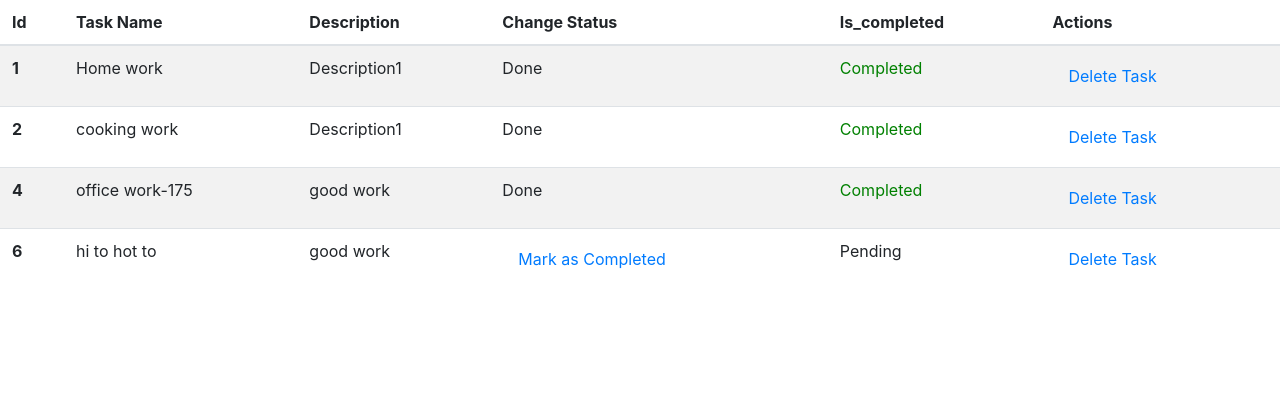
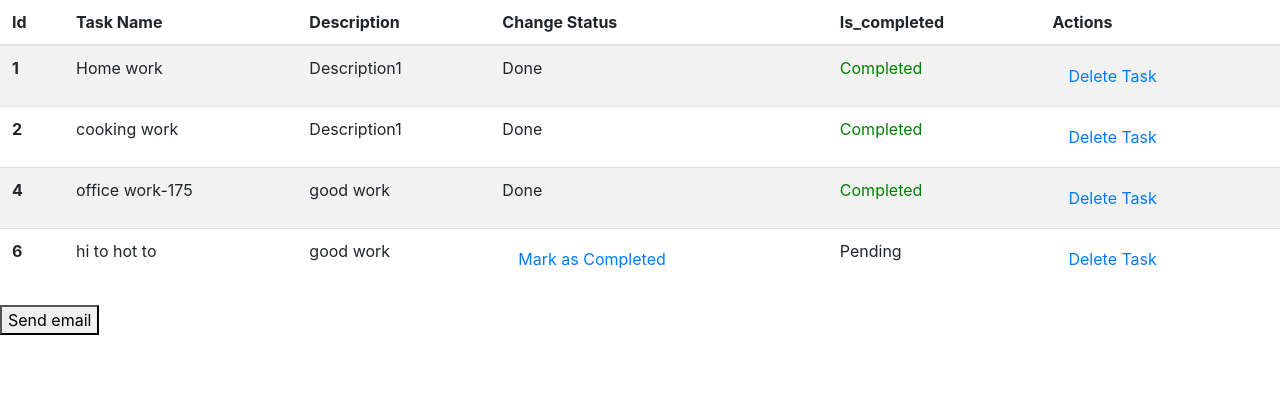
Before and after one commit to bhudkg/Todo, a Django app: page /index/ in a window 1280 px wide. Shown: the part 143-545 px from the top of the page. Run offline with Django 5.2, Linux system fonts and the light colour scheme; data comes from the database, SQL or seed files in the repository; both versions use the stored data as it was after the commit.

Commit message:
new commit

```diff
--- a/ecommerce/ecommerce/urls.py
+++ b/ecommerce/ecommerce/urls.py
@@ -21,4 +21,5 @@ from django.urls import path, include
 urlpatterns = [
     path('admin/', admin.site.urls),
     path('', include('myapp.urls')),
+
 ]
--- /dev/null
+++ b/ecommerce/myapp/file.txt
@@ -0,0 +1 @@
+this is file we want to send to the user.
--- a/ecommerce/myapp/templates/index.html
+++ b/ecommerce/myapp/templates/index.html
@@ -43,4 +43,10 @@
      {% endfor %}
     </tbody>
   </table>
+  <form action="{% url 'email' %}" method="post">
+    {% csrf_token %}
+    <button type="submit">Send email</button>
+
+</form>
+
   {% endblock %}
--- a/ecommerce/myapp/templates/login.html
+++ b/ecommerce/myapp/templates/login.html
@@ -15,6 +15,8 @@
     </div>
     <button type="submit" class="btn btn-primary">Submit</button>
 
+
+
   </form>
 
 
--- a/ecommerce/myapp/urls.py
+++ b/ecommerce/myapp/urls.py
@@ -13,6 +13,7 @@ urlpatterns = [
     path('signup/', signup, name="signup"),
     path('login/', login_page, name="login"),
     path('logout/', logout_view, name="logout"),
+    path('sendemail/', send_html_email, name="email"),
 
 
 
--- a/ecommerce/myapp/views.py
+++ b/ecommerce/myapp/views.py
@@ -1,4 +1,4 @@
-from django.shortcuts import render
+from django.shortcuts import render, HttpResponse
 from rest_framework.decorators import api_view
 from rest_framework.response import Response
 from .serializer import TaskSerializer
@@ -140,3 +140,38 @@ def logout_view(request):
   logout(request)
   # Redirect to a specific page (optional)
   return redirect('login')
+
+
+from django.core.mail import EmailMessage
+from django.conf import settings
+import os
+
+def send_html_email(request):
+    # Email details
+    subject = 'Subject Here'
+    message = 'Please find attached email in this. Please do not reply to this email.'
+    email_from = settings.DEFAULT_FROM_EMAIL
+    recipient_list = ['bhudkg@gmail.com']
+
+    # Create an email object
+    email = EmailMessage(
+        subject,
+        message,
+        email_from,
+        recipient_list
+    )
+
+
+    cwd = os.getcwd()  # Get the current working directory (cwd)
+    files = os.listdir(cwd)  # Get all the files in that directory
+    print("Files in %r: %s" % (cwd, files))
+    # Path to the file you want to attach
+    file_path = 'myapp/file.txt'
+
+    # Attach the file
+    email.attach_file(file_path)
+
+    # Send the email
+    email.send()
+
+    return HttpResponse('Email with attachment sent successfully!')
```
Also changed, not shown: ecommerce/ecommerce/settings.py (+8 -0 lines), ecommerce/myapp/templates/email.html (added, +15 -0 lines), ecommerce/db.sqlite3.
